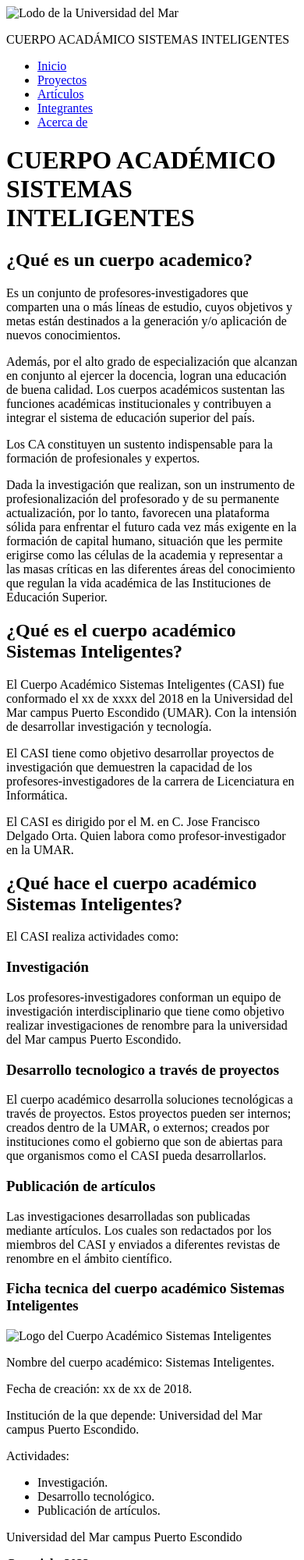
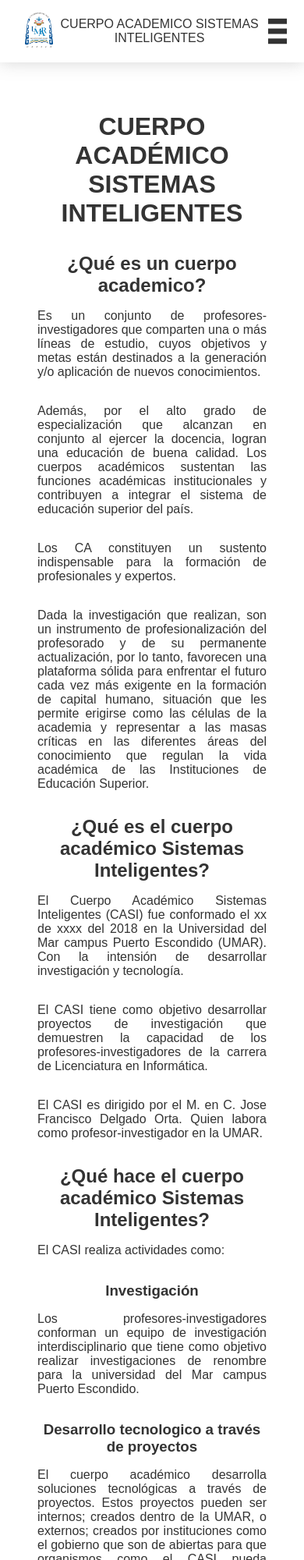
Before and after one commit to GabrielTenZig/Servicio-social, a plain HTML site: page index.html in a window 390 px wide. Shown: the top 2000 px of the page at 78% size. Drawn offline with Linux system fonts and the light colour scheme.

Commit message:
Primeros estilos CSS aplicados al sitio web.
- Se aplicaron estilos a la barra de navegación del sitio web.
- Se aplicaron estilos al footer del sitio web
- Se aplicaron estilos generales al contenido del sitio web.
- Se aplicaron estilos especificos a la pagina de Inicio.

- En un siguiente commit se aplicaran estilos especificos a:
    - La página Proyectos.
    - La página Artículos.
    - Integrantes.
    - Acerca de.

```diff
--- /dev/null
+++ b/css/footer.css
@@ -0,0 +1,37 @@
+footer {
+    min-height: 200px;
+    background-color: var(--secondary-color);
+    margin: 0;
+    padding: 1rem;
+
+    display: flex;
+    justify-content: space-between;
+    align-items: center;
+    /* flex-wrap: wrap; */
+}
+
+footer > div {
+    height: fit-content;
+}
+
+footer p,
+footer strong {
+    color: rgba(255, 255, 255, 0.863);
+    margin: 0.5rem
+}
+
+footer > div {
+    /* border: 1px solid red; */
+    padding: 0 10px;
+}
+
+footer > div > img {
+    max-height: 100px;
+    background-color: #fff;
+    padding: 10px;
+    border-radius: 10px;
+}
+
+footer p:last-child {
+    word-break: break-all;
+}
--- /dev/null
+++ b/css/general_styles.css
@@ -0,0 +1,34 @@
+* {
+    margin: 0;
+    padding: 0;
+}
+
+main {
+    padding: 2rem 3rem;
+}
+
+h1,
+h2,
+h3,
+h4,
+footer,
+nav {
+    font-family: var(--title-font-family);
+    color: var(--title-font-color);
+    font-family: var(--font-family);
+}
+
+main h1,
+main h2,
+main h3,
+main h4,
+footer {
+    margin-top: 2rem;
+    margin-bottom: 1rem;
+}
+
+p {
+    font-family: var(--font-family);
+    color: var(--paragraph-font-color);
+    size: var(--paragraph-font-size);
+}
--- /dev/null
+++ b/css/index.css
@@ -0,0 +1,77 @@
+h1, h2, h3 {
+    text-align: center;
+}
+
+p:not(.technical_card p):not(footer p) {
+    margin: 0 auto;
+    /* border: 1px solid red; */
+    max-width: 900px;
+    margin-bottom: 2rem;
+    text-align: justify;
+}
+
+.technical_card {
+    font-size: var(--paragraph-font-size);
+    font-family: var(--font-family);
+
+    background-color: #eeeeee;
+    /* padding: 1rem 5rem; */
+    padding: 2% 1%;
+    border-radius: 10px;
+    margin: 0 auto;
+    max-width: 700px;
+
+    display: flex;
+    flex-direction: column;
+}
+
+.technical_card__header,
+.technical_card__body {
+    /* border: 1px solid red; */
+    width: 100%;
+    display: flex;
+}
+
+.technical_card__header {
+    align-items: center;
+    margin: 0 auto;
+    width: min(90%, 600px);
+}
+
+.technical_card__header > img,
+.technical_card__header > div {
+    padding: 1rem;
+}
+
+.technical_card__header > img {
+    max-height: 100px;
+    background-color: #fff;
+    border-radius: 10px;
+    box-shadow: 0 0 4px #b6b6b67b;
+}
+
+.technical_card__header > div > p > span {
+    font-weight: bold;
+}
+
+.technical_card__body {
+    display: flex;
+    flex-direction: column;
+    margin-top: 2rem;
+}
+
+.technical_card__body > div {
+    /* border: 1px solid blue; */
+    padding: 0.5rem 3rem;
+    margin: 0 auto;
+    width: min(70%, 400px);
+}
+
+.technical_card__body > div > p {
+    font-weight: bold;
+}
+
+.technical_card li,
+.technical_card p {
+    margin: 0.2rem;
+}
--- /dev/null
+++ b/css/navegation.css
@@ -0,0 +1,131 @@
+/************************************************/
+/*************** SECCION NAVIGATOR **************/
+/************************************************/
+
+.navegacion {
+    background-color: var(--backcolor-nav);
+    padding: 1rem;
+    height: 80px;
+    box-sizing: border-box;
+
+    display: flex;
+    justify-content: space-between;
+    align-items: center;
+
+    position: -webkit-sticky;
+    position: sticky;
+    top: 0;
+    left: 0;
+    z-index: 1;
+
+    /* border-radius: 0 0 20px 20px; */
+    box-shadow: 0 0 20px #ccccccd3;
+}
+
+.navegacion__logotipo {
+    height: 100%;
+    width: 430px;
+    display: flex;
+    flex-direction: row;
+    justify-content: space-between;
+    align-items: center;
+    margin-left: 1rem;
+}
+
+.navegacion__logotipo img {
+  height: 100%;
+  max-height: 45px;
+}
+
+.navegacion__logotipo span {
+    text-align: center;
+}
+
+.menu {
+  display: flex;
+  justify-content: space-between;
+  min-width: 170px;
+  padding: 0 1% 0 0;
+}
+
+
+/* MENU HAMBURGUESA */
+.menu__checkbox {
+  display: none;
+}
+
+.menu__icono_checkbox {
+  width: 40px;
+  height: 40px;
+  color: black;
+  display: none;
+}
+
+.menu__icono_checkbox img {
+  width: 100%;
+  height: 100%;
+}
+
+/* QUERY DE MENU HAMBURGUESA */
+@media (max-width: 1064px) {
+  .menu {
+    min-width: 0;
+  }
+
+  .menu__icono_checkbox {
+    display: block;
+  }
+
+  .menu__items {
+    background-color: #f3f3f3;
+
+    position: fixed;
+    width: 50vw;
+    height: calc(100vh - 70px);
+    bottom: 0;
+    right: -50vw;
+    border-radius: 5px;
+
+    display: flex;
+    flex-direction: column;
+    transition: 0.5s;
+  }
+
+  .menu__items a {
+    margin-top: 20px;
+    margin-bottom: 10px;
+
+    background-image: none;
+  }
+
+  .menu__checkbox:checked ~ .menu__items {
+    right: 0;
+  }
+}
+
+.menu__enlace {
+  font-family: var(--title-font-family);
+  font-size: 1.2rem;
+  padding: 0.4rem;
+  text-decoration: none;
+  min-width: 4rem;
+  position: relative;
+  border-radius: 4px;
+  color: #333;
+
+  background-image: linear-gradient(#dadada, #dadada);
+  background-repeat: no-repeat;
+  background-position-y: bottom;
+  background-position-x: center;
+  background-size:  0% 10%;
+}
+
+.menu__enlace--seleccionado {
+  background-size: 100% 10% !important;
+}
+
+.menu__enlace:hover {
+  background-image: linear-gradient(var(--backcolor-header-inicio), var(--backcolor-header-inicio));
+  transition: 0.3s;
+  background-size:  100% 10%;
+}
--- /dev/null
+++ b/css/variables.css
@@ -0,0 +1,15 @@
+:root {
+    --backcolor-nav: #fff;
+
+    --primary-color: #fff;
+    --secondary-color: #004E94;
+
+    --font-family: Arial, sans-serif;
+
+    --title-font-color: #333;
+    --title-font-size: 20px;
+
+    --paragraph-font-color: #333;
+    --paragraph-font-size: 16px;
+
+}
--- a/index.html
+++ b/index.html
@@ -8,25 +8,41 @@
     <title>Inicio</title>
 
     <link rel="shortcut icon" href="./favicon.png" type="image/x-icon">
+
+    <link rel="stylesheet" href="./css/variables.css">
+    <link rel="stylesheet" href="./css/general_styles.css">
+
+    <link rel="stylesheet" href="./css/header.css">
+    <link rel="stylesheet" href="./css/navegation.css">
+
+    <link rel="stylesheet" href="./css/index.css">
+
+    <link rel="stylesheet" href="./css/footer.css">
 </head>
 
 <body>
 
-    <header>
-        <div>
-            <img src="" alt="Lodo de la Universidad del Mar">
-            <p> CUERPO ACADÁMICO SISTEMAS INTELIGENTES </p>
+    <nav class="navegacion">
+        <div class="navegacion__logotipo">
+            <a href="./" rel="noopener noreferrer">
+                <img src="./images/logo_umar.png" alt="Logotipo de la Universidad del Mar" draggable="false">
+            </a>
+            <span>CUERPO ACADEMICO SISTEMAS INTELIGENTES</span>
         </div>
-        <nav>
-            <ul>
-                <li> <a href="#"> Inicio </a> </li>
-                <li> <a href="./proyectos.html"> Proyectos </a> </li>
-                <li> <a href="./articulos.html"> Artículos </a> </li>
-                <li> <a href="./integrantes.html"> Integrantes </a> </li>
-                <li> <a href="acerca_de.html"> Acerca de </a> </li>
-            </ul>
+        <div class="menu">
+            <input class="menu__checkbox" type="checkbox" name="" id="menu_hamburguesa">
+            <label class="menu__icono_checkbox" for="menu_hamburguesa">
+            <img src="./images/menu-hamburguesa.png" alt="">
+            </label>
+            <div class="menu__items">
+                <a class="menu__enlace menu__enlace--seleccionado" href="./" rel="noopener noreferrer"> Inicio </a>
+                <a class="menu__enlace"  rel="noopener noreferrer" href="./proyectos.html"> Proyectos </a>
+                <a class="menu__enlace"  rel="noopener noreferrer" href="./articulos.html"> Artículos </a>
+                <a class="menu__enlace"  rel="noopener noreferrer" href="./integrantes.html"> Integrantes </a>
+                <a class="menu__enlace"  rel="noopener noreferrer" href="acerca_de.html"> Acerca de </a>
+            </div>
+        </div>
     </nav>
-    </header>
 
     <main>
 
@@ -65,15 +81,16 @@
         <p> Las investigaciones desarrolladas son publicadas mediante artículos. Los cuales son redactados por los miembros del CASI y enviados a diferentes revistas de renombre en el ámbito científico. </p>
 
         <h3> Ficha tecnica del cuerpo académico Sistemas Inteligentes </h3>
-        <div>
-            <div>
-                <img src="" alt="Logo del Cuerpo Académico Sistemas Inteligentes">
+        <div class="technical_card">
+            <div class="technical_card__header">
+                <img src="./images/logo_umar.png" alt="Logo del Cuerpo Académico Sistemas Inteligentes">
                 <div>
                     <p> <span> Nombre del cuerpo académico: </span> Sistemas Inteligentes.</p>
                     <p> <span> Fecha de creación: </span> xx de xx de 2018. </p>
                     <p> <span> Institución de la que depende: </span> Universidad del Mar campus Puerto Escondido. </p>
                 </div>
             </div>
+            <div class="technical_card__body">
                 <div>
                     <p> Actividades: </p>
                     <ul>
@@ -82,7 +99,18 @@
                         <li> Publicación de artículos. </li>
                     </ul>
                 </div>
-            <div></div>
+                <div>
+                    <p> Miembros: </p>
+                    <ul>
+                        <li> M. en C. José Francisco Delgado Orta. </li>
+                        <li> Dr. Ángel Salvador Vásquez López. </li>
+                        <li> Dr. Jorge Ochoa Somuano. </li>
+                        <li> M. en C. Omar Antonio Cruz Maldonado. </li>
+                        <li> Dr. Ángel Antonio Ayala Suñiga. </li>
+                        <li> Dra. María Alejandra Menéndez Ortiz. </li>
+                    </ul>
+                </div>
+            </div>
         </div>
 
     </main>
@@ -95,7 +123,7 @@
         </div>
 
         <div>
-            <img src="" alt="Logo de la Universidad del Mar">
+            <img src="./images/logo_umar.png" alt="Logo de la Universidad del Mar">
         </div>
     </footer>
 
```
Also changed, not shown: acerca_de.html (+24 -14 lines), articulos.html (+24 -14 lines), integrantes.html (+23 -14 lines), proyectos.html (+24 -14 lines), css/acerca_de.css (added), css/articulos.css (added), css/integrantes.css (added), css/proyectos.css (added), images/logo_umar.png (renamed from logo_umar.png), images/menu-hamburguesa.png (added). Lines whose indentation alone changed are shown as unchanged.
